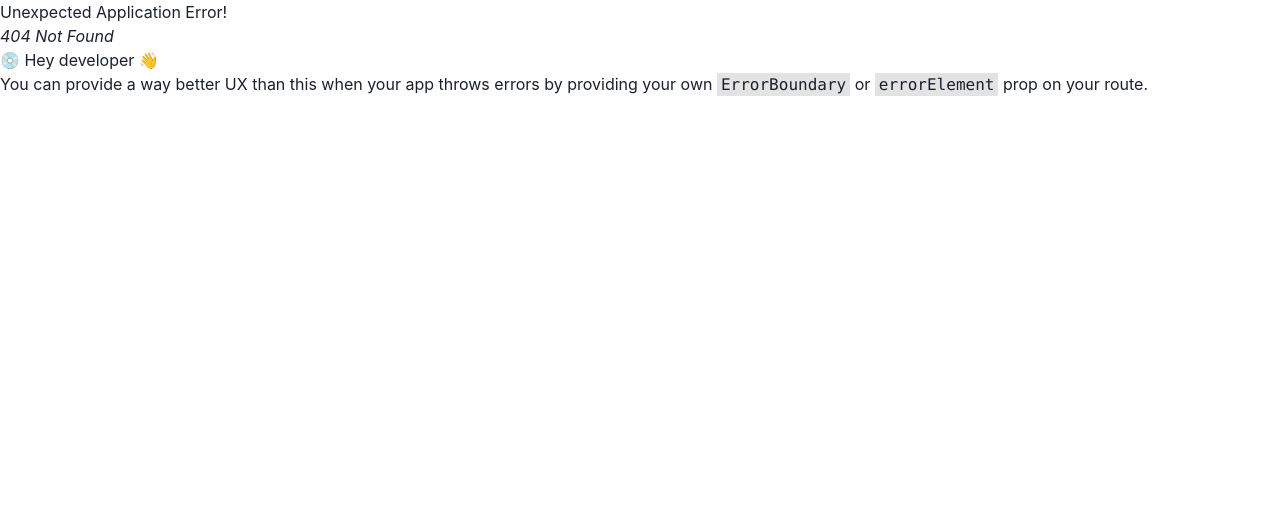
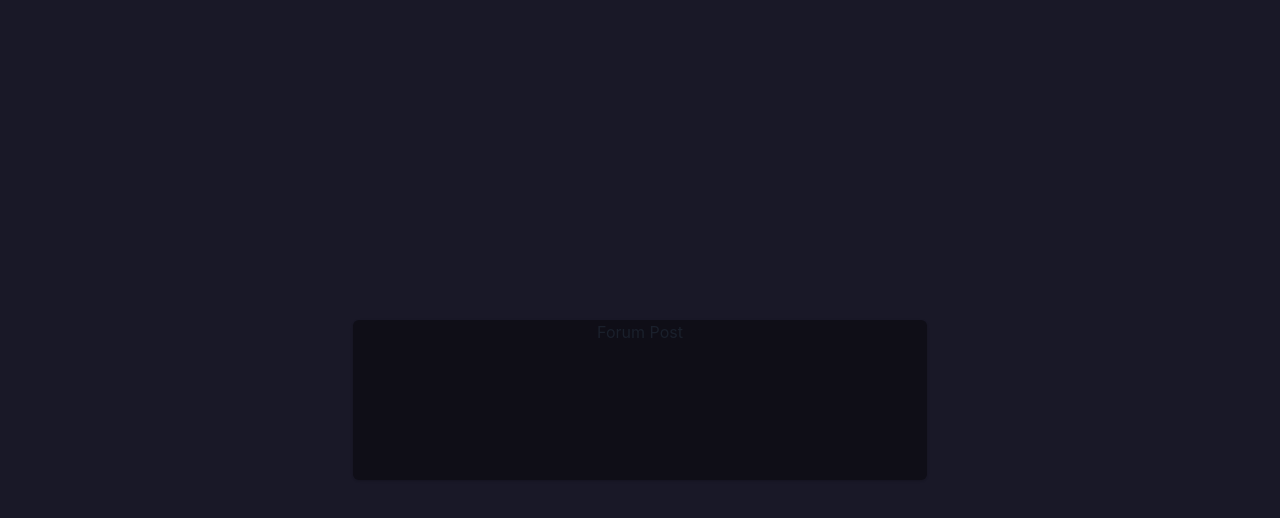
Before and after one commit to asatpathy314/spotify-app, a React (Vite) app in the folder frontend/: page /forum in a window 1280 px wide. Before the commit this address had no page. Shown: the top 518 px of the page. Built offline with nearby package versions, Linux system fonts and the light colour scheme.

Commit message:
Create forum page and routing

```diff
--- a/frontend/package.json
+++ b/frontend/package.json
@@ -17,6 +17,7 @@
     "framer-motion": "^11.2.6",
     "react": "^18.2.0",
     "react-dom": "^18.2.0",
+    "react-icons": "^5.2.1",
     "react-router-dom": "^6.23.1"
   },
   "devDependencies": {
--- /dev/null
+++ b/frontend/src/components/Forum.jsx
@@ -0,0 +1,31 @@
+import { useContext } from "react";
+import {
+  Container,
+  Card,
+  CardHeader,
+  CardBody,
+  CardFooter,
+  Heading,
+  Button,
+} from "@chakra-ui/react";
+import { FaSpotify } from "react-icons/fa";
+
+const Forum = () => {
+  return (
+    <Container minHeight="100vh" display="grid">
+      <Card
+        align="center"
+        placeSelf="center"
+        backgroundColor="#0F0E17"
+        width="100%"
+        minwidth="200px"
+        height="20%"
+        minHeight="150px"
+      >
+        <h2>Forum Post</h2>
+      </Card>
+    </Container>
+  );
+};
+
+export default Forum;
```
Also changed, not shown: frontend/src/main.jsx (+7 -1 lines), 1 other file (tests, documents, lock files or other folders).
